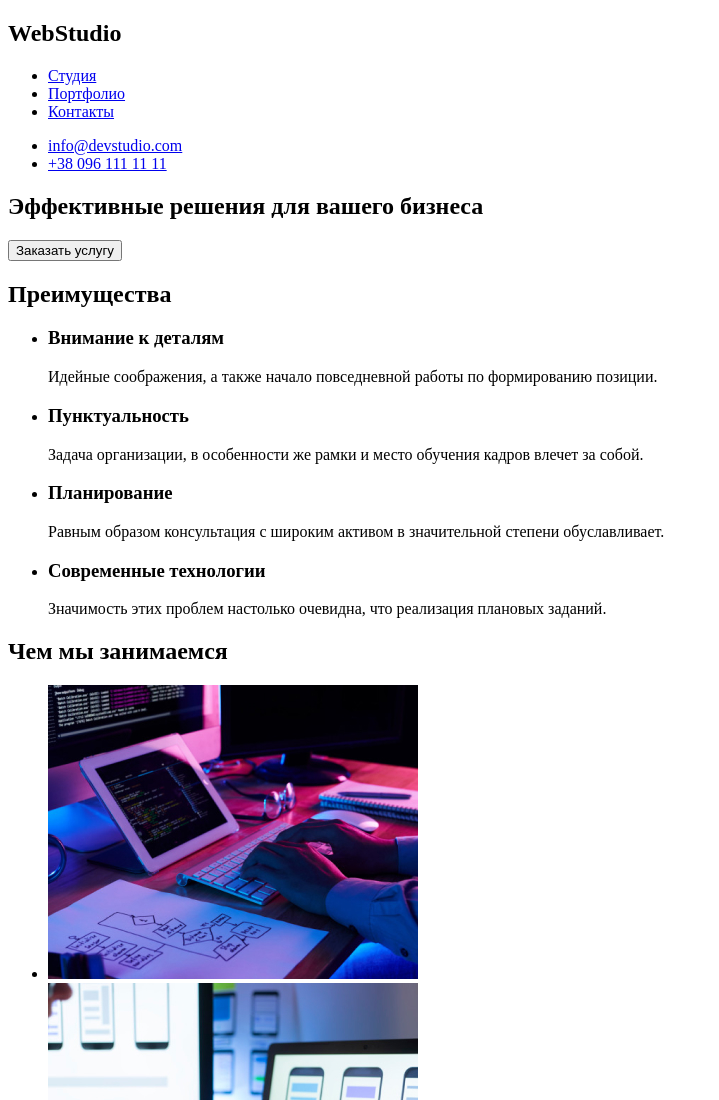
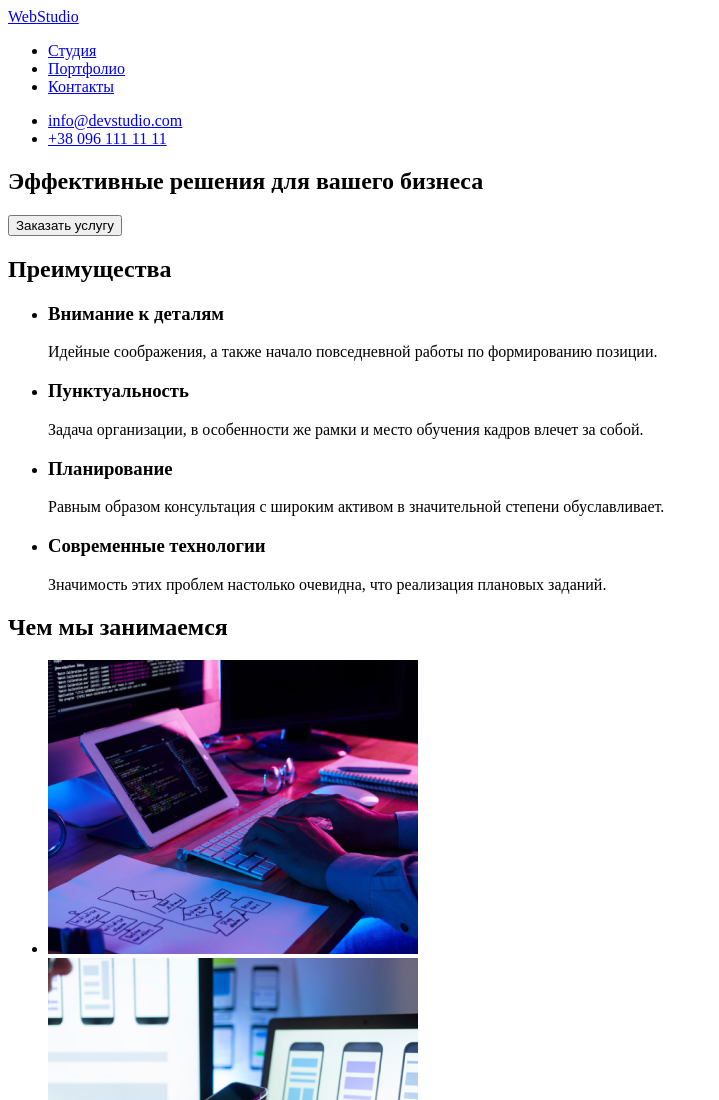
Before and after one commit to Alex-Melnik94/goit-markup-hw-01, a plain HTML site: page index.html in a window 1280 px wide. Shown: the top 1100 px of the page, without its empty margins (0-719 px from the left). Drawn offline with Linux system fonts and the light colour scheme.

Commit message:
Исправляет заголовок в шапке на ссылку в nav

```diff
--- a/index.html
+++ b/index.html
@@ -8,8 +8,8 @@
   <body>
     <!-- Шапка -->
     <header>
-      <h2>WebStudio</h2>
       <nav>
+        <a href="#">WebStudio</a>
         <ul>
           <li>
             <a href="#">Студия</a>
@@ -127,7 +127,7 @@
     </main>
     <!-- Футер -->
     <footer>
-        <a href="">WebStudio</a>
+        <a href="#">WebStudio</a>
       <address>
         г. Киев, пр-т Леси Украинки, 26
       </address>
```
